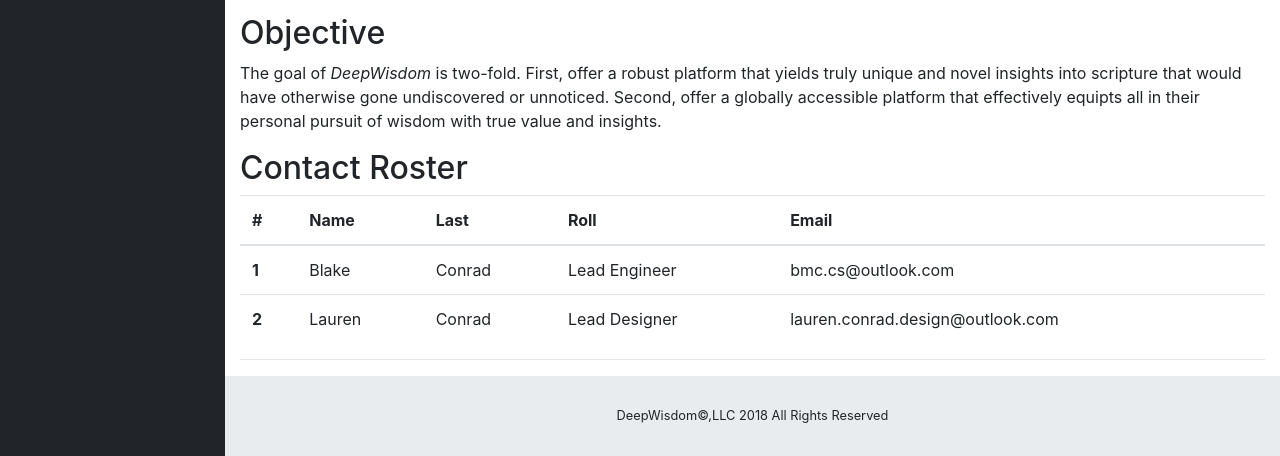
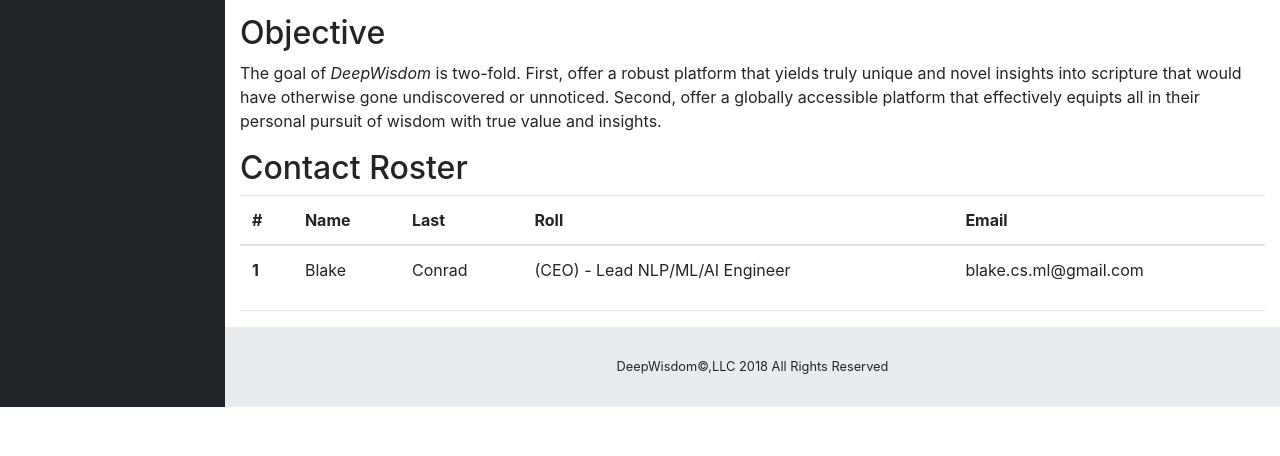
Before and after one commit to conradbm/deep_wisdom, a Django app: page /deepwisdom/ in a window 1280 px wide. Shown: the part 553-1009 px from the top of the page. After the commit the page ends 960 px from the top, so only its background shows below. Run offline with Django 3.2, Linux system fonts and the light colour scheme; parts of the project's set-up code (start-up, migrations or seed data) failed here and were passed over; some libraries are stand-ins or nearby versions.

Commit message:
version 1.0.0.0 release

```diff
--- a/deep_wisdom_django/dwsite/dwsite/settings.py
+++ b/deep_wisdom_django/dwsite/dwsite/settings.py
@@ -25,7 +25,7 @@ SECRET_KEY = '#c0_i5py%j9w$+mtw)y1@1gzg-m8f52zhdzu(k-f8mhcpnuw_a'
 # SECURITY WARNING: don't run with debug turned on in production!
 DEBUG = True
 
-ALLOWED_HOSTS = []
+ALLOWED_HOSTS = ['*']
 
 
 # Application definition
--- a/deep_wisdom_django/dwsite/manage.py
+++ b/deep_wisdom_django/dwsite/manage.py
@@ -11,5 +11,5 @@ if __name__ == '__main__':
             "Couldn't import Django. Are you sure it's installed and "
             "available on your PYTHONPATH environment variable? Did you "
             "forget to activate a virtual environment?"
-        ) from exc
+        )
     execute_from_command_line(sys.argv)
--- a/deep_wisdom_django/dwsite/templates/index.html
+++ b/deep_wisdom_django/dwsite/templates/index.html
@@ -150,16 +150,8 @@
                     <th scope="row">1</th>
                     <td>Blake</td>
                     <td>Conrad</td>
-                    <td>Lead Engineer</td>
-                    <td>bmc.cs@outlook.com</td>
-                  </tr>
-                  <tr>
-                    <th scope="row">2</th>
-                    <td>Lauren</td>
-                    <td>Conrad</td>
-                    <td>Lead Designer</td>
-                    <td>lauren.conrad.design@outlook.com</td>
-                  </tr>
+                    <td>(CEO) - Lead NLP/ML/AI Engineer</td>
+                    <td>blake.cs.ml@gmail.com</td>
                   </tr>
                 </tbody>
               </table>
```
Also changed, not shown: deep_wisdom_django/dwsite/DeepWisdom.py (+7 -1 lines), deep_wisdom_django/dwsite/requirements.txt (+14 -239 lines), deep_wisdom_django/README.md.
